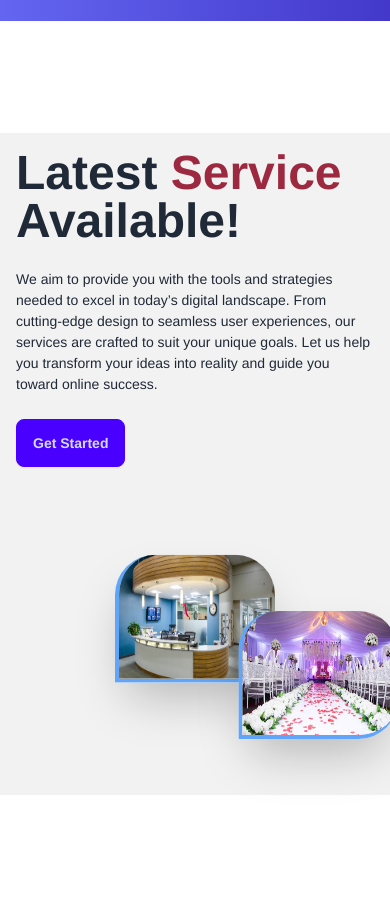
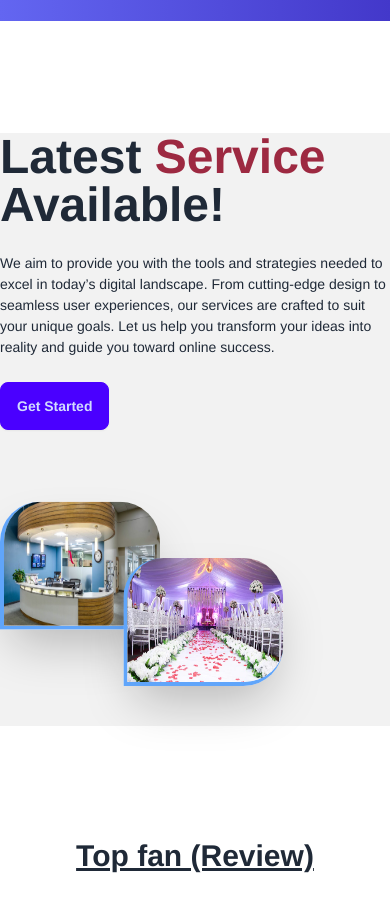
Before and after one commit to Mubin33/Procar-service-client-side, a React (Vite) app: page / in a window 390 px wide. Shown: the part 3880-4791 px from the top of the page. Built offline with nearby package versions, Linux system fonts and the light colour scheme; no server answers.

Commit message:
edit banner section for responsive

```diff
--- a/src/Components/Banner/Banner.jsx
+++ b/src/Components/Banner/Banner.jsx
@@ -5,7 +5,7 @@
 const Banner = () => {
   return (
     <div className="hero bg-base-200 pb-10 min-h-96">
-      <div className="hero-content   items-center flex-col lg:flex-row-reverse">
+      <div className="md:hero-content   items-center flex-col lg:flex-row-reverse">
         <div className="flex-1">
           <h1 className="text-5xl font-bold">
             Latest{" "}
```
Also changed, not shown: 1 other file (tests, documents, lock files or other folders).
